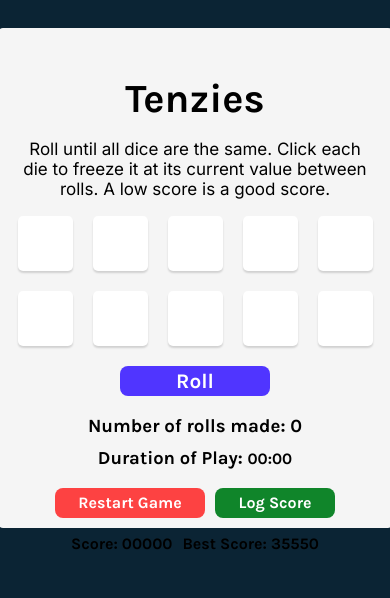
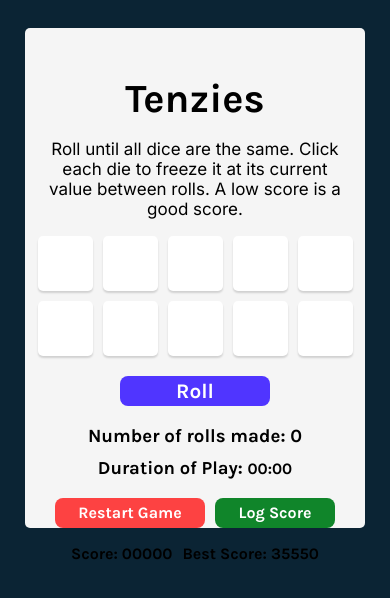
Before and after one commit to AaronoKwok/tenzies, a React (Create React App) app: page / in a window 390 px wide. Shown: the top 598 px of the page. Built offline with nearby package versions, Linux system fonts and the light colour scheme.

Commit message:
more additions to mq

```diff
--- a/src/index.css
+++ b/src/index.css
@@ -202,6 +202,9 @@ main {
     }
     main {
         height: 500px;
-
+        width: 340px;
+    }
+    .dice-container {
+        grid-gap: 10px;
     }
 }
```
